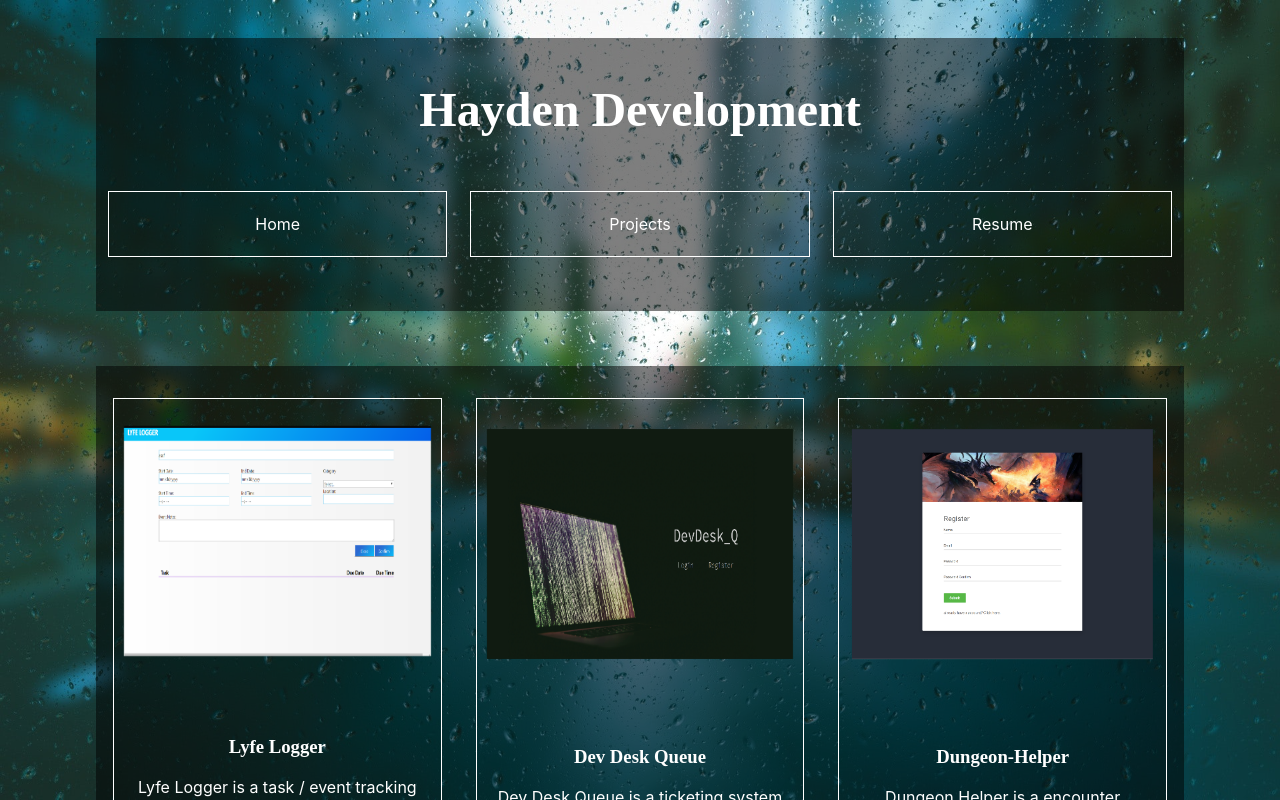
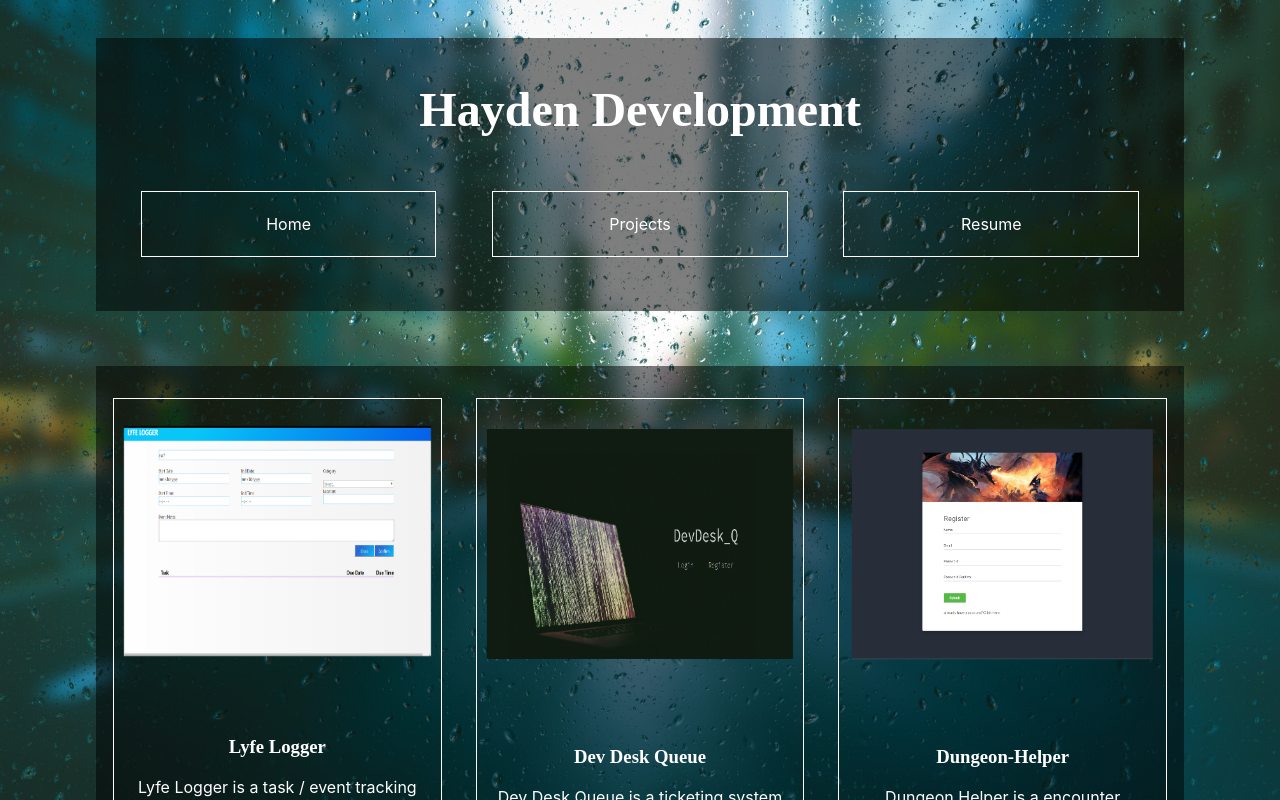
Before and after one commit to JHaydenDev/JHaydenDev.github.io, a React (Create React App) app: page /#/projects in a window 1280 px wide. Shown: the top 800 px of the page. Built offline with nearby package versions, Linux system fonts and the light colour scheme; a web font is replaced by a local one.

Commit message:
Changed button size

```diff
--- a/src/Components/Body/Body.js
+++ b/src/Components/Body/Body.js
@@ -7,7 +7,7 @@ import styled from "styled-components";
 
 const StyledLink = styled(Link)`
   color: white;
-  width:27%;
+  width:23%;
   margin:1%;
   text-decoration: none;
   padding: 2%;
```
